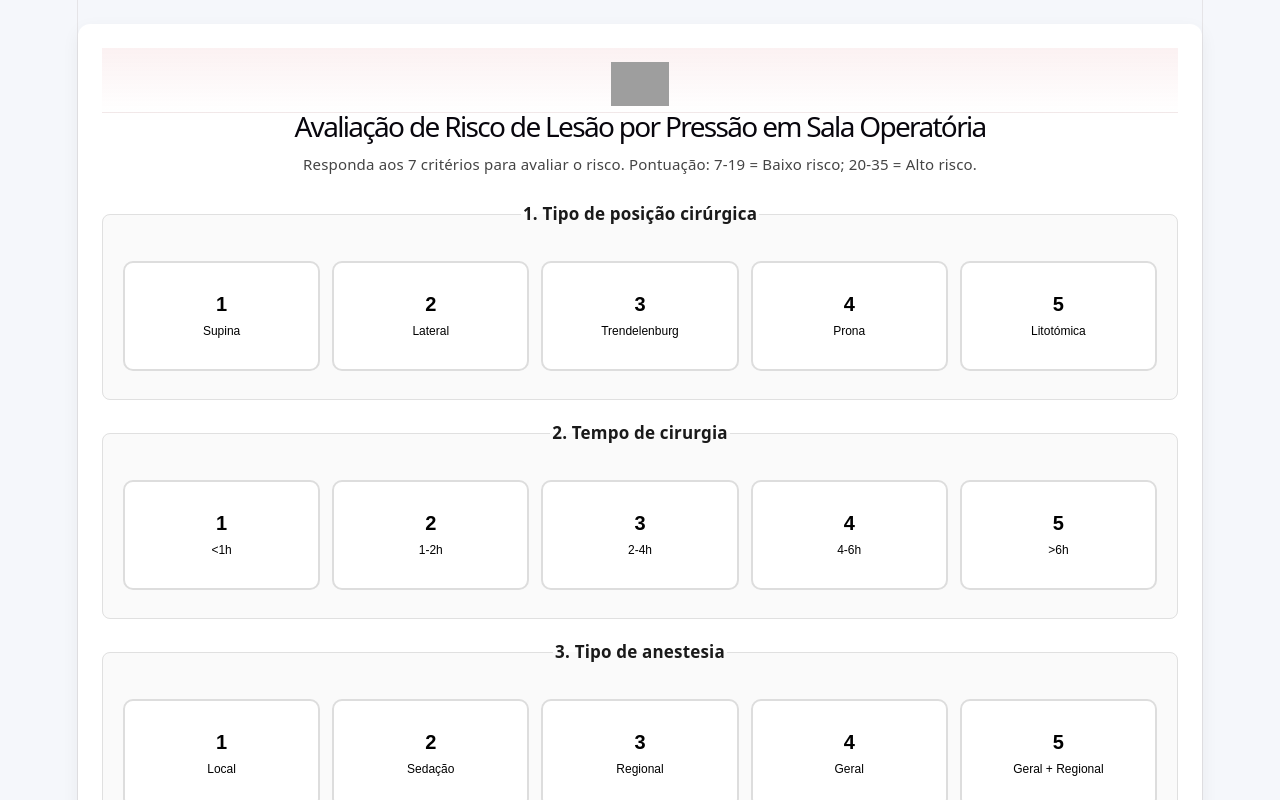
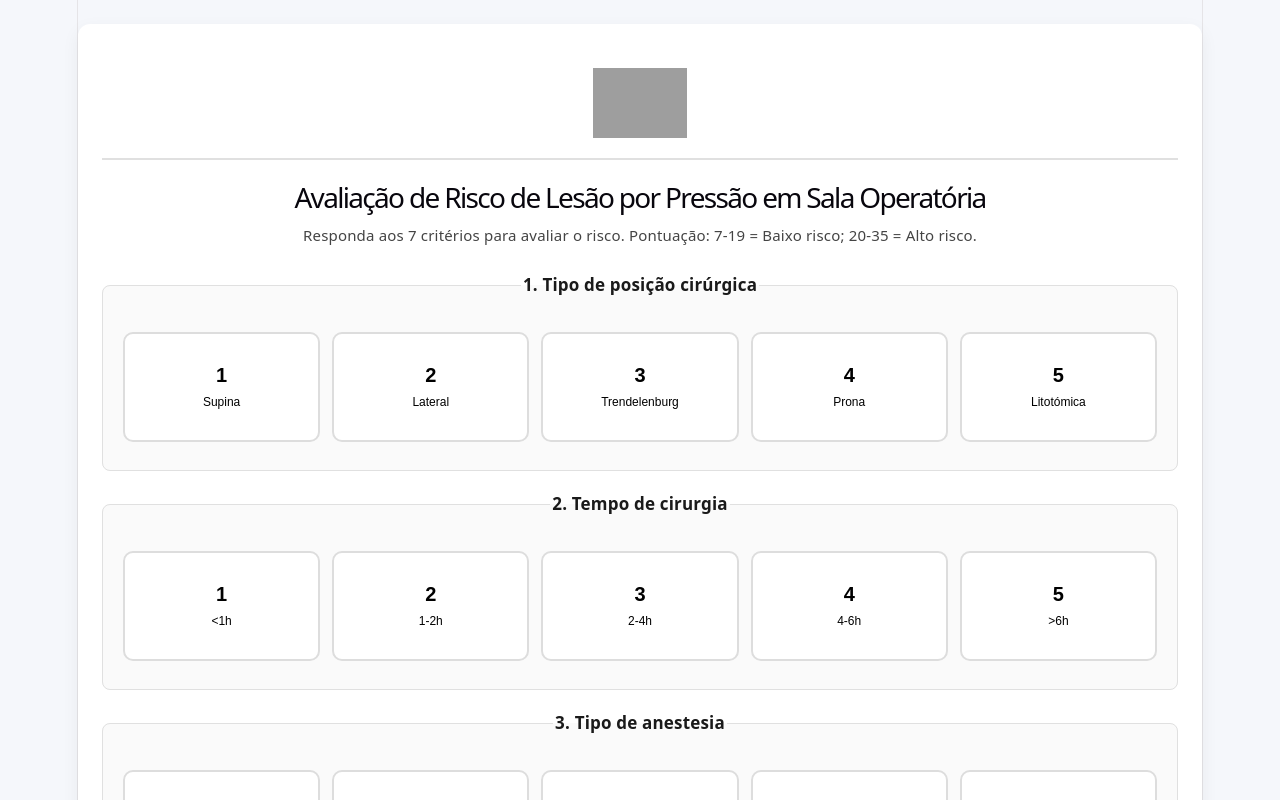
Before and after one commit to iaribeiro/test1, a React (Vite) app: page / in a window 1280 px wide. Shown: the top 800 px of the page. Built offline with nearby package versions, Linux system fonts and the light colour scheme; grey boxes are pictures that could not be loaded.

Commit message:
version 6

```diff
--- a/index.html
+++ b/index.html
@@ -4,7 +4,7 @@
     <meta charset="UTF-8" />
     <link rel="icon" type="image/svg+xml" href="/favicon.svg" />
     <meta name="viewport" content="width=device-width, initial-scale=1.0" />
-    <title>untitled1</title>
+    <title>Escala ELPO</title>
   </head>
   <body>
     <div id="root"></div>
--- a/src/App.css
+++ b/src/App.css
@@ -9,13 +9,14 @@
   display: flex;
   justify-content: center;
   align-items: center;
-  padding: 14px 0 6px 0;
-  background: linear-gradient(180deg, rgba(193,18,31,0.06), transparent);
-  border-bottom: 1px solid rgba(0,0,0,0.04);
+  padding: 20px 0 20px 0;
+  background: #ffffff;
+  border-bottom: 2px solid #e0e0e0;
+  margin-bottom: 0;
 }
 
 .hcv-logo {
-  height: 44px;
+  height: 70px;
   width: auto;
   max-width: 320px;
   display: block;
@@ -42,7 +43,7 @@ body {
 
 .risk-title {
   font-size: 24px;
-  margin: 0 0 8px 0;
+  margin: 24px 0 8px 0;
 }
 
 .risk-desc {
```
